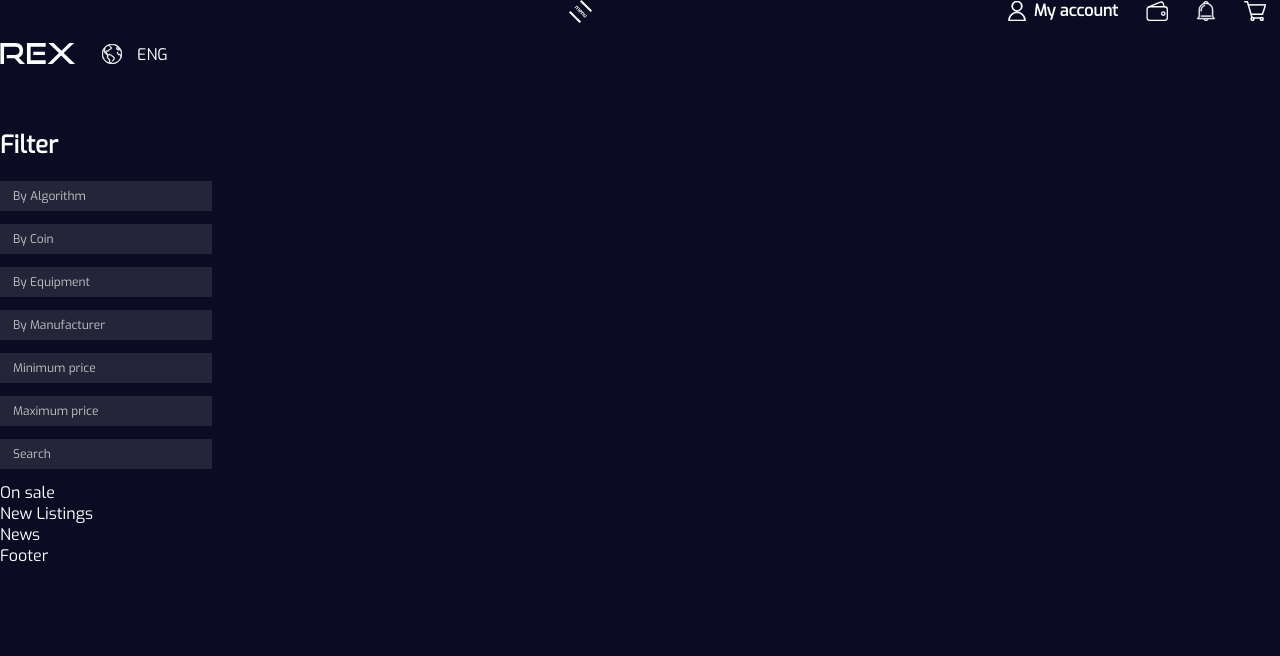
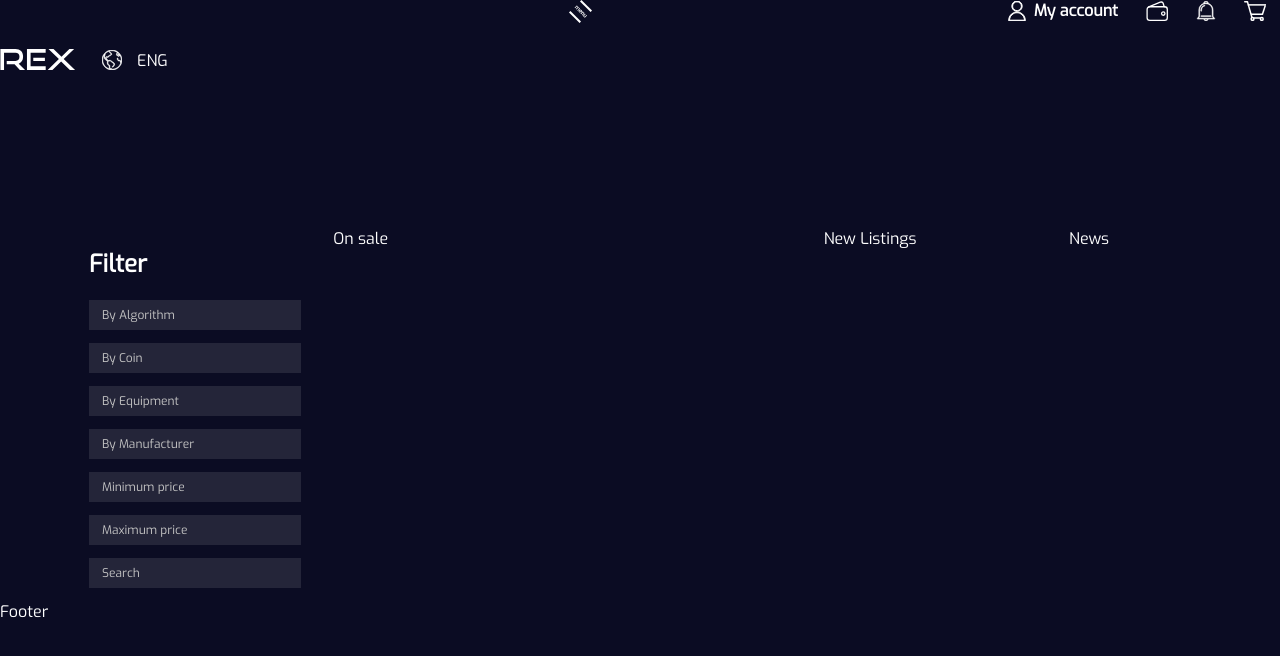
Before and after one commit to NikitaBud/test-task-app, a React (Create React App) app: page / in a window 1280 px wide. Shown: the top 656 px of the page. Built offline with nearby package versions, Linux system fonts and the light colour scheme.

Commit message:
content block

```diff
--- a/src/components/content/content.js
+++ b/src/components/content/content.js
@@ -4,11 +4,11 @@ import OnSale from "./on-sale/on-sale";
 import NewListings from "./new-listings/new-listings";
 import News from "./news/news";
 
-import style from "./content.scss";
+import "./content.scss";
 
 const Content = () => {
     return (
-        <div className={style.content}>
+        <div className="content">
             <Filter/>
             <OnSale/>
             <NewListings/>
--- a/src/components/content/content.scss
+++ b/src/components/content/content.scss
@@ -1,2 +1,7 @@
 .content {
+  margin-left: 89px;
+  margin-top: 108px;
+  display: grid;
+  grid-template-columns: 215px 461px 216px 211px;
+  justify-content: space-between;
 }
```
